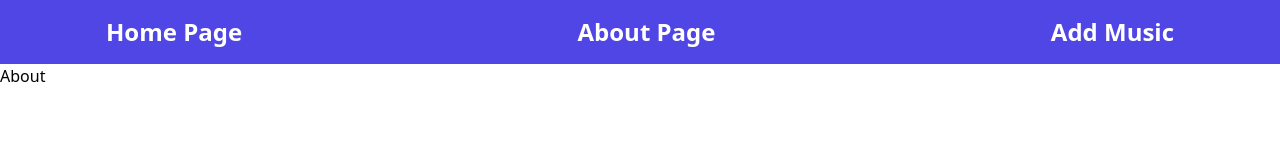
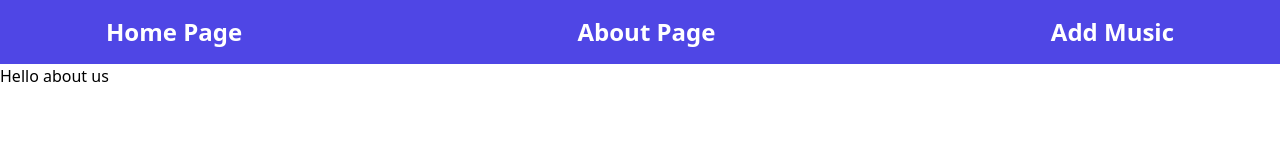
Before and after one commit to MaxInasaridze/music-list-clientv2, a React (Vite) app: page /about in a window 1280 px wide. Shown: the top 160 px of the page. Built offline with nearby package versions, Linux system fonts and the light colour scheme.

Commit message:
Refactor About component with header and formatting
Updated About component to include a header and improved formatting.

```diff
--- a/src/pages/About.jsx
+++ b/src/pages/About.jsx
@@ -1,9 +1,12 @@
-import React from 'react'
+import React from "react";
+import NavBar from "../components/NavBar";
 
 const About = () => {
   return (
-    <div>About</div>
-  )
-}
+    <div>
+      <h1>Hello about us</h1>
+    </div>
+  );
+};
 
-export default About
+export default About;
```
